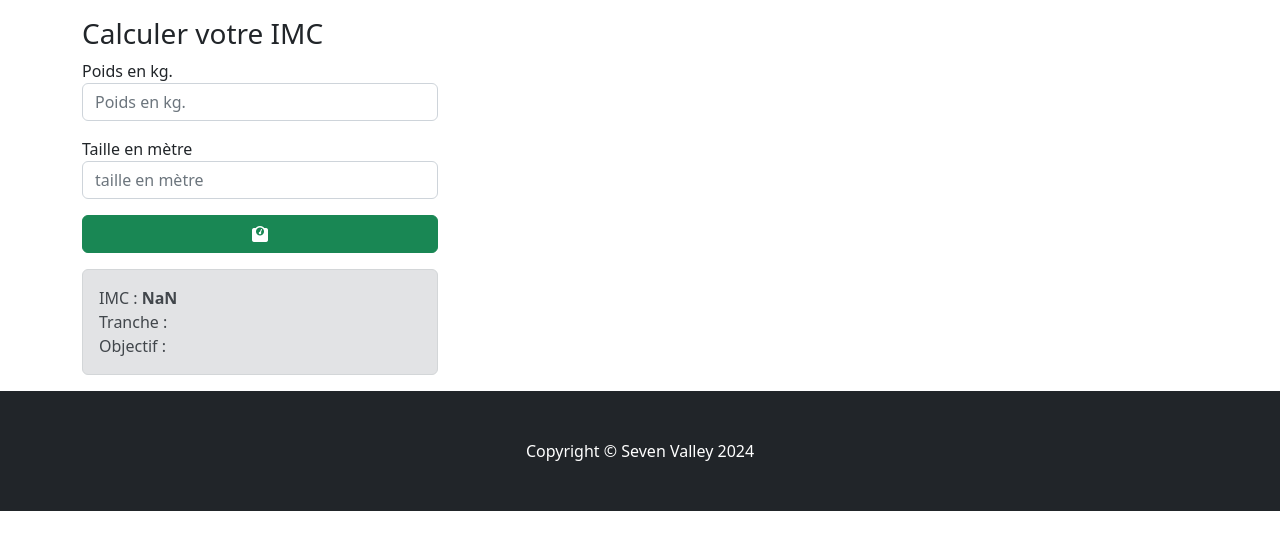
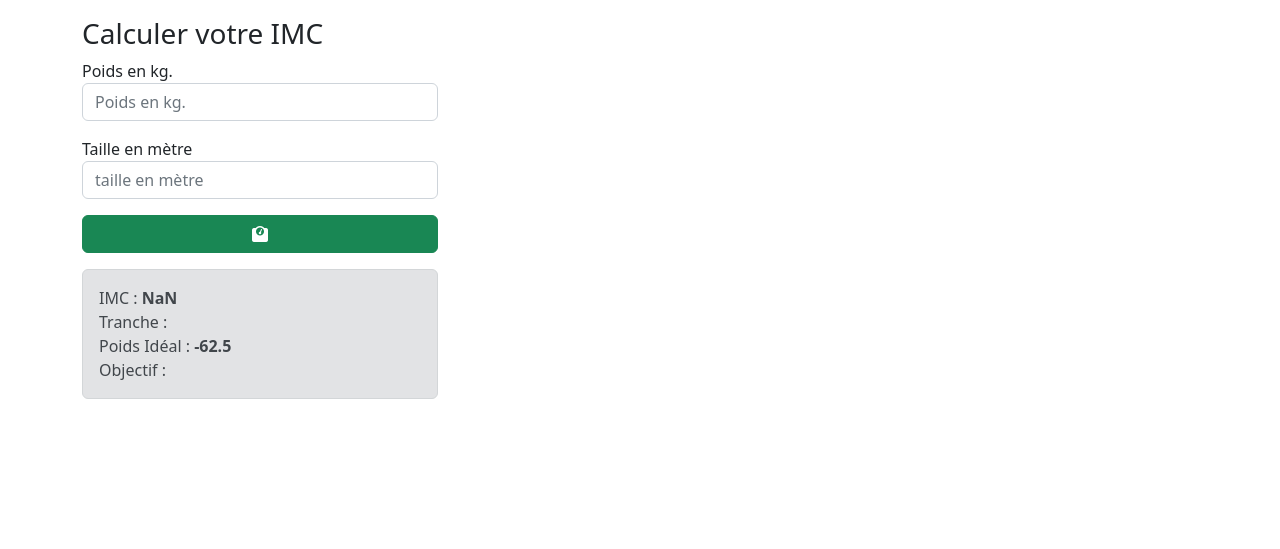
Before and after one commit to EmpereurAlfred/JS, a plain HTML site: page tp3/index.html in a window 1280 px wide. Both pictures are taken after a click on the button 260 px from the left and 296 px from the top of the page. Shown: the part 63-612 px from the top of the page. Drawn offline with nearby package versions, Linux system fonts and the light colour scheme.

Commit message:
update poid ideal test 1

```diff
--- a/tp3/index.html
+++ b/tp3/index.html
@@ -63,32 +63,26 @@
           <div class="alert my-3 alert-secondary">
             <div >IMC : <b id="IMC" ></b></div>
             <div>Tranche : <b id="tranche" ></b></div>
+            <div>Poids Idéal : <b id="p_ideal"></b></div>
             <div>Objectif : <b id="objectif" ></b></div>
           </div>
 
         </div>
       </div>
     </div>
-    <footer class="py-5 bg-dark">
-      <div class="container px-4 px-lg-5">
-        <p class="m-0 text-center text-white">
-          Copyright &copy; Seven Valley 2024
-        </p>
-      </div>
-    </footer>
   </body>
 </html>
 
 <script>
   function calcul_imc(){
-   let inputpoids = document.getElementById('poids');
-   let poids = inputpoids.value;
-   let inputtaille = document.getElementById('taille');
-   let taille = inputtaille.value;
-   let imc = Math.round(poids / (taille*taille)*10)/10;
+   const inputpoids = document.getElementById('poids');
+   const poids = inputpoids.value;
+   const inputtaille = document.getElementById('taille');
+   const taille = inputtaille.value;
+   const imc = Math.round(poids / (taille*taille)*10)/10;
    document.getElementById('IMC').textContent = imc;
-   let tranche = ""
-
+   const tranche = ""
+   const p_ideal = ""
   if (imc < 18.5) {
     tranche = "Maigreur";
   } else if (imc >= 18.5 && imc < 25) {
@@ -103,5 +97,8 @@
     tranche = "Obésité morbide";
   }
  document.getElementById('tranche').textContent = tranche ;
+ const taillecm = taille*100;
+ let poidsideal = taillecm - 100 - ( taillecm - 150 ) / 4 ;
+ document.getElementById('p_ideal').textContent = poidsideal;
 }
 </script>
```
